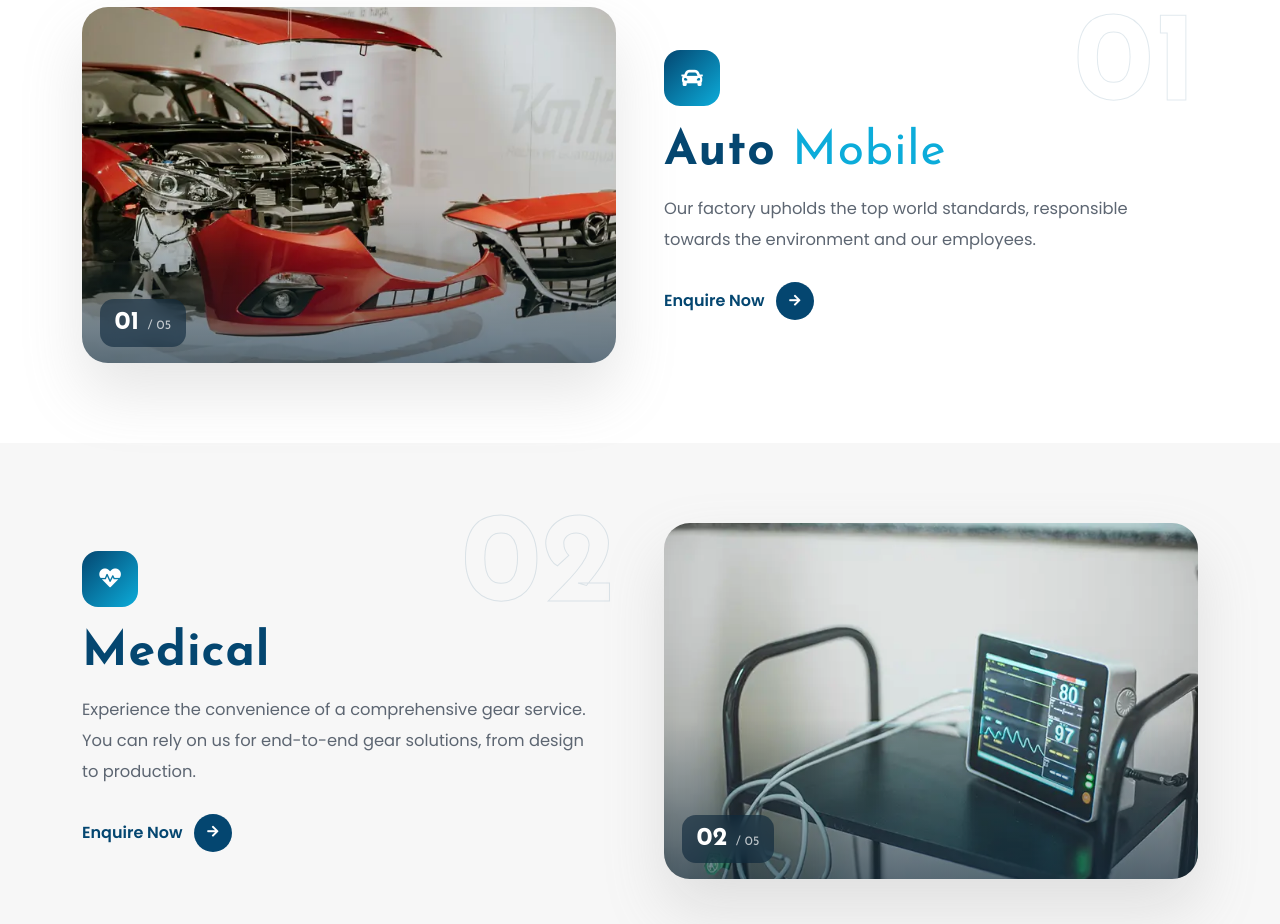
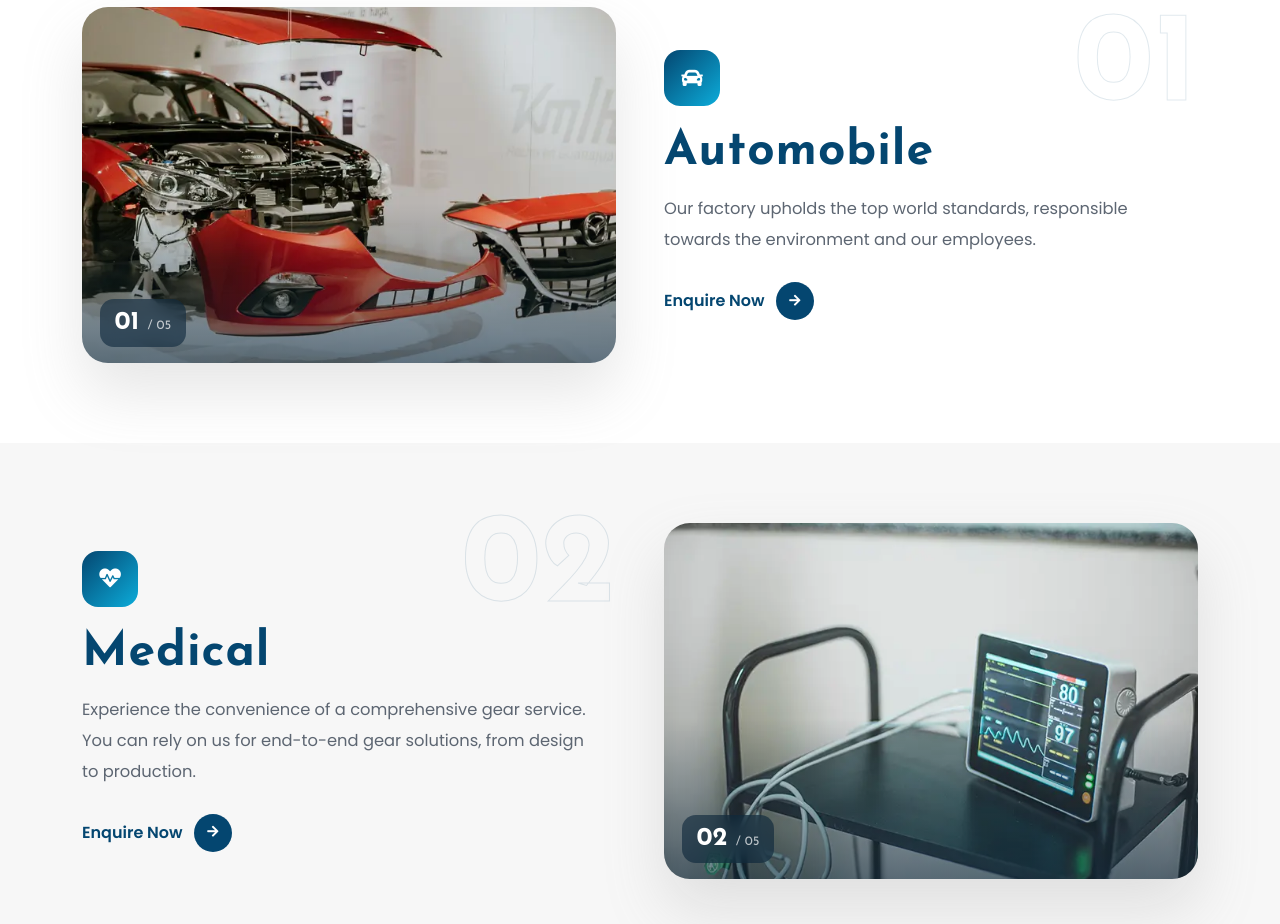
Before and after one commit to chandru2697/techno-matrix, a plain HTML site: page solutions.html in a window 1280 px wide. Shown: the part 1420-2344 px from the top of the page. Drawn offline with nearby package versions, Linux system fonts and the light colour scheme.

Commit message:
Update solutions.html

```diff
--- a/solutions.html
+++ b/solutions.html
@@ -83,7 +83,7 @@
 
   <article class="sol" id="sol-auto"><div class="container"><div class="row g-4 g-lg-5 align-items-center">
     <div class="col-lg-6"><div class="sol-img"><img src="img/inner/Automobile-1.webp" alt="Robotic automobile assembly line" loading="lazy"><span class="sol-no">01 <small>/ 05</small></span></div></div>
-    <div class="col-lg-6"><div class="sol-txt"><span class="ghost-n">01</span><div class="ico" data-rise><i class="fas fa-car"></i></div><h3 data-rise>Auto <em>Mobile</em></h3><p data-rise>Our factory upholds the top world standards, responsible towards the environment and our employees.</p><a href="index.html#contact" class="link-arrow" data-rise>Enquire Now <i class="fas fa-arrow-right"></i></a></div></div>
+    <div class="col-lg-6"><div class="sol-txt"><span class="ghost-n">01</span><div class="ico" data-rise><i class="fas fa-car"></i></div><h3 data-rise>Automobile</em></h3><p data-rise>Our factory upholds the top world standards, responsible towards the environment and our employees.</p><a href="index.html#contact" class="link-arrow" data-rise>Enquire Now <i class="fas fa-arrow-right"></i></a></div></div>
   </div></div></article>
 
   <article class="sol" id="sol-medical"><div class="container"><div class="row g-4 g-lg-5 align-items-center">
```
